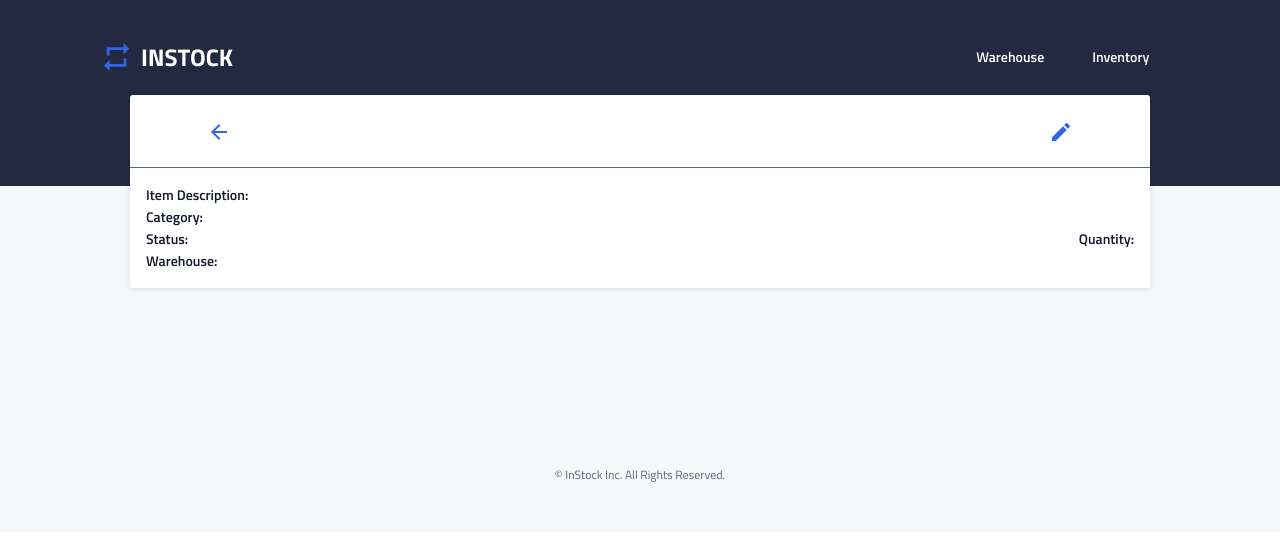
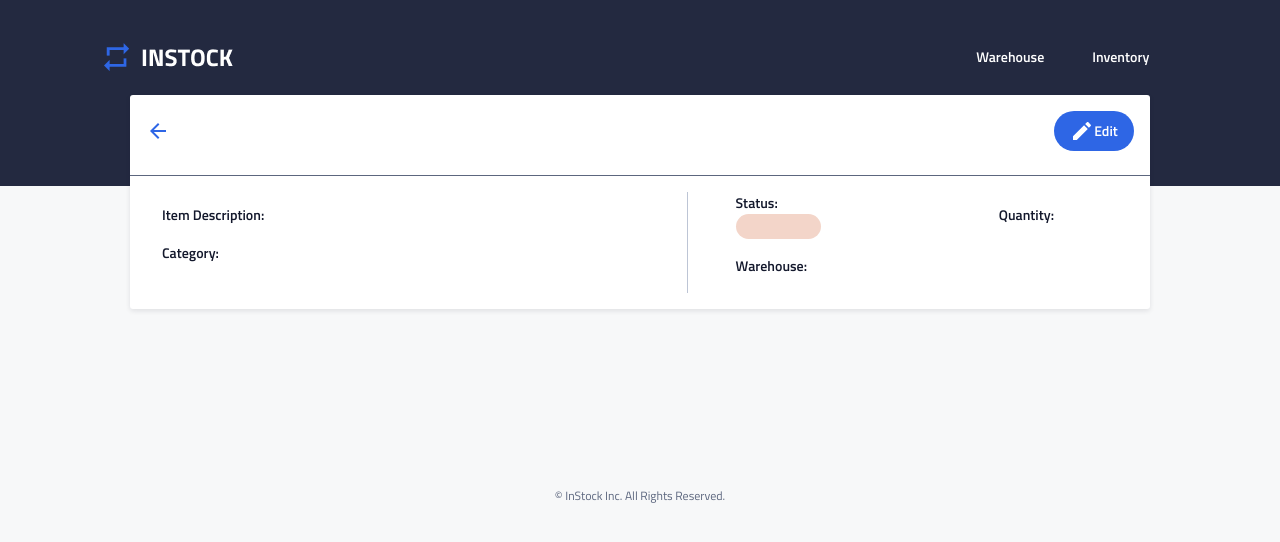
Before and after one commit to nicholas-hucal/instock-belle, a React (Create React App) app: page /inventory/1 in a window 1280 px wide. Shown: the top 542 px of the page. Built offline with nearby package versions, Linux system fonts and the light colour scheme; no server answers.

Commit message:
Added functionality and bug fixes to the Inventory Item Details page

```diff
--- a/src/App.js
+++ b/src/App.js
@@ -21,8 +21,8 @@ function App() {
       <Switch>
         <Route path="/inventory" exact component={Inventory} />
         <Route path="/inventory/add" exact component={InventoryAdd} />
+        <Route path="/inventory/:inventoryId/edit" component={InventoryEdit} />
         <Route path="/inventory/:inventoryId" component={InventoryItemDetails} />
-        <Route path="/inventory/:inventoryId/edit" component={InventoryEdit} />
         <Route path="/add" component={WarehouseAdd}/>
         <Route path="/:warehouseId/edit" component={WarehouseEdit} />
         <Route path="/:warehouseId" component={Warehouse} />
--- a/src/components/InventoryItem/InventoryItem.js
+++ b/src/components/InventoryItem/InventoryItem.js
@@ -4,7 +4,6 @@ import editIcon from '../../assets/icons/edit-24px.svg';
 import { Link } from 'react-router-dom';
 
 export default function InventoryItem({ id, itemName, category, status, quantity, warehouseName, showModal }) {
-    console.log(status)
 
     return (
         <div className="inventory__item">
--- a/src/components/InventoryItem/InventoryItem.scss
+++ b/src/components/InventoryItem/InventoryItem.scss
@@ -19,14 +19,15 @@
 }
 
 .inStock {
-    background-color: #15846338;
+    background-color: #15846315;
     color: $supporting-green;
     border-radius: 2rem;
     font-weight: 600;
-    width: 80px;
-    height: 30px;
+    width: 60px;
+    height: 25px;
     text-align: center;
     text-transform: uppercase;
+    font-size: .75rem;
 }
 
 .outStock {
@@ -34,10 +35,11 @@
     color: $supporting-red;
     border-radius: 2rem;
     font-weight: 600;
-    width: 110px;
-    height: 30px;
+    width: 85px;
+    height: 25px;
     text-align: center;
     text-transform: uppercase;
+    font-size: .75rem;
 }
 
 .inventory {
--- a/src/pages/Inventory/Inventory.js
+++ b/src/pages/Inventory/Inventory.js
@@ -6,6 +6,7 @@ import { Component } from 'react';
 import InventoryList from '../../components/InventoryList/InventoryList';
 import sortLogo from '../../assets/icons/sort-24px.svg';
 import InventoryModal from '../../components/InventoryModal/InventoryModal';
+import { Link } from 'react-router-dom';
 
 
 export default class Inventory extends Component {
@@ -35,7 +36,6 @@ export default class Inventory extends Component {
     axios
       .get("http://localhost:8080/inventory")
       .then((response) => {
-        console.log(response.data)
         this.setState({ displayedInventory: response.data });
       })
       .catch((err) => {
@@ -76,7 +76,9 @@ export default class Inventory extends Component {
           <h1>Inventory</h1>
           <div className='inventory__form'>
             <SearchBox doSearch={this.doSearch} />
-            <Button text="+ Add New Item" />
+            <Link to='/inventory/add'>
+              <Button text="+ Add New Item" />
+            </Link>
           </div>
         </div>
         <ul className="inventory__headers">
--- a/src/pages/Inventory/Inventory.scss
+++ b/src/pages/Inventory/Inventory.scss
@@ -23,7 +23,7 @@
     }
 
     &__form {
-        @include flex-it(nowrap, flex-start, center, column);
+        @include flex-it(nowrap, flex-start, stretch, column);
         gap: 1.3rem;
         margin: 1.5rem 0;
 
--- a/src/pages/InventoryItemDetails/InventoryItemDetails.jsx
+++ b/src/pages/InventoryItemDetails/InventoryItemDetails.jsx
@@ -27,22 +27,24 @@ export default class InventoryItemDetails extends Component {
     }
 
     render = () => {
+        const { id, itemName, description, category, status, quantity, warehouseName } = this.state.displayedItem
         return (
             <section className="item">
                 <ul className="item__list">
-                    <li className="item__go-back">
+                    <li className="item__title">
                         <Link to="/inventory" className="item__go-back-link">
-                            <img className="go-back__icon" src={goBackIcon} alt="Icon to go back" />
+                            <img className="back-icon" src={goBackIcon} alt="Icon to go back" />
                         </Link>
-                    </li>
-                    <li className="item__title">
                         <h2 className="item__title-text">
-                            {this.state.displayedItem.itemName}
+                            {itemName}
                         </h2>
                     </li>
                     <li className="item__edit">
-                        <Link to="/inventory/edit" className="item__edit-link">
-                            <img src={editIcon} alt="Edit Icon"/>
+                        <Link to={`/inventory/${id}/edit`} className="item__edit-link">
+                            <div className="icon-background">
+                                <img className="edit-icon" src={editIcon} alt="Edit Icon" />
+                                <h4>Edit</h4>
+                            </div>
                         </Link>
                     </li>
                 </ul>
@@ -51,27 +53,27 @@ export default class InventoryItemDetails extends Component {
                         <li className="details__item--1">
                             <div className="details__description">
                                 <h3 className="details__header">Item Description:</h3>
-                                <p className="details__text">{this.state.displayedItem.description}</p>
+                                <p className="details__text">{description}</p>
                             </div>
                             <div className="details__category">
                                 <h3 className="details__header">Category:</h3>
-                                <p className="details__text">{this.state.displayedItem.category}</p>
+                                <p className="details__text">{category}</p>
                             </div>
                         </li>
                         <li className="details__item--2">
                             <div className="details__container">
                                 <div className="details__status">
                                     <h3 className="details__header">Status:</h3>
-                                    <p className="details__text">{this.state.displayedItem.status}</p>
+                                    <p className={status === "In Stock" ? "inStock" : "outStock"}>{status}</p>
                                 </div>
                                 <div className="details__quantity">
                                     <h3 className="details__header">Quantity:</h3>
-                                    <p className="details__text">{this.state.displayedItem.quantity}</p>
+                                    <p className="details__text--lower">{quantity}</p>
                                 </div>
                             </div>
                             <div className="details__warehouse">
                                 <h3 className="details__header">Warehouse:</h3>
-                                <p className="details__text">{this.state.displayedItem.warehouseName}</p>
+                                <p className="details__text">{warehouseName}</p>
                             </div>
                         </li>
                     </ul>
--- a/src/pages/InventoryItemDetails/InventoryItemDetails.scss
+++ b/src/pages/InventoryItemDetails/InventoryItemDetails.scss
@@ -9,20 +9,66 @@ li {
     color: $primary-black;
 }
 
+.inStock {
+    background-color: #15846338;
+    color: $supporting-green;
+    border-radius: 2rem;
+    font-weight: 600;
+    width: 60px;
+    height: 25px;
+    text-align: center;
+    text-transform: uppercase;
+    font-size: .75rem;
+}
+
+.outStock {
+    background-color: #c948153a;
+    color: $supporting-red;
+    border-radius: 2rem;
+    font-weight: 600;
+    width: 85px;
+    height: 25px;
+    text-align: center;
+    text-transform: uppercase;
+    font-size: .75rem;
+}
+
+.edit-icon {
+    filter: brightness(0) invert(1);
+}
+
+.icon-background {
+    @include flex-it(nowrap, center, center, row);
+    height: 40px;
+    width: 40px;
+    background-color: $primary-indigo;
+    border-radius: 2rem;
+    @include tablet {
+        width: 80px;
+    }
+}
+
+.back-icon {
+    @include flex-it (nowrap, center, center, row)
+}
+
 .item {
     height: fit-content;
     &__list {
-        padding: 1rem 0 0.5rem;
-        width: 100%;
-        @include flex-it(nowrap, space-evenly, center, row);
+        padding: 1rem;
+        @include flex-it(nowrap, space-between, baseline, row);
         height: 3rem;
         border-bottom: 1px solid $secondary-slate;
     }
     &__title {
-        width: 65%;
+        @include flex-it (nowrap, flex-start, center, row);
+        width: 70%;
         padding-bottom: .5rem;
         &-text {
             font-size: 2rem;
+            &--lower{
+                padding-bottom: 0;
+            }
         }
     }
     &__details {
@@ -31,7 +77,38 @@ li {
 }
 
 .details {
+    @include tablet {
+        @include flex-it (nowrap, space-between, center, row);
+        padding: 0 1rem;
+    }
+
     &__container {
-        @include flex-it (nowrap, space-between, center, row)
+        @include flex-it (nowrap, space-between, center, row);
+        @include tablet {
+            padding-bottom: 1rem;
+        }
+    }
+
+    &__text {
+        font-size: .75rem;
+        line-height: 1rem;
+        padding-bottom: 1rem;
+    }
+
+    &__quantity {
+        padding-right: 4rem;
+    }
+
+    &__item {
+        @include tablet {
+            &--1 {
+                width: 40%;
+            }
+            &--2 {
+                width: 40%;
+                border-left: 1px solid $secondary-cloud;
+                padding-left: 3rem;
+            }
+        }
     }
 }
```
